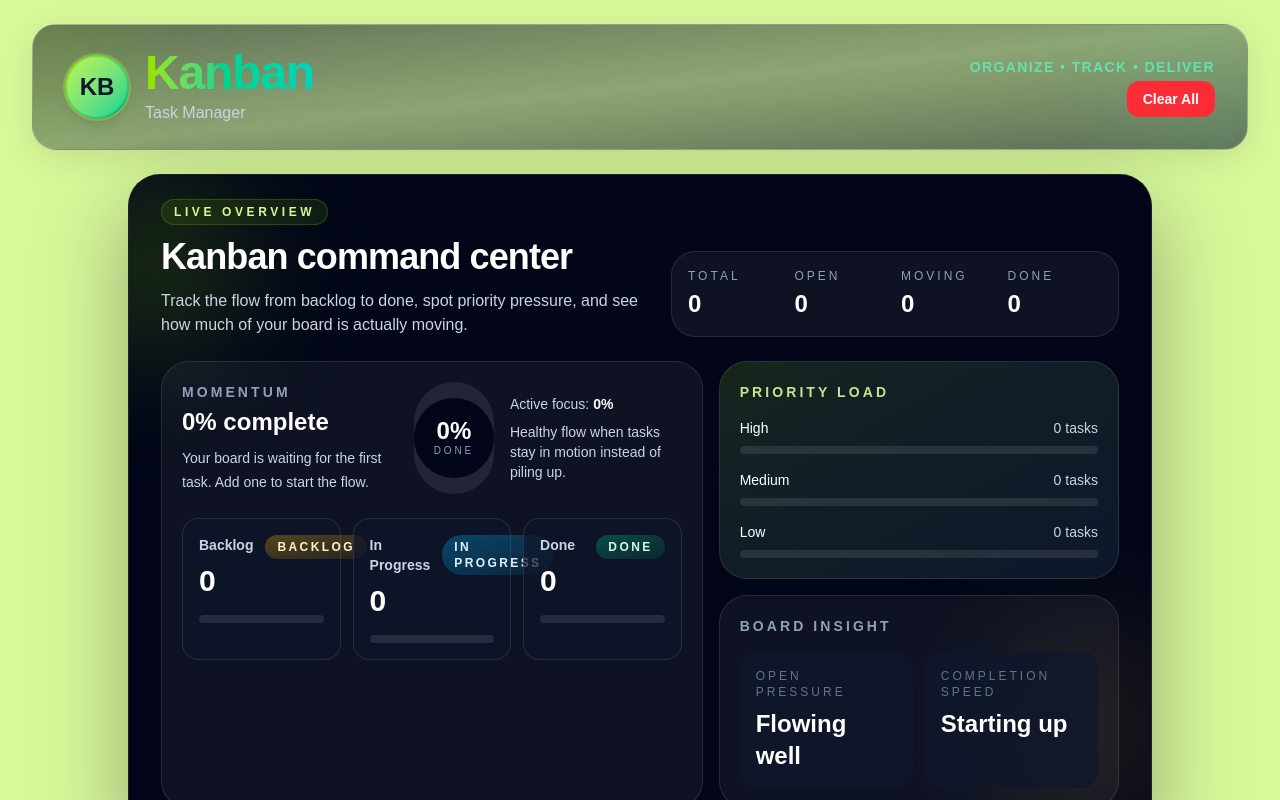
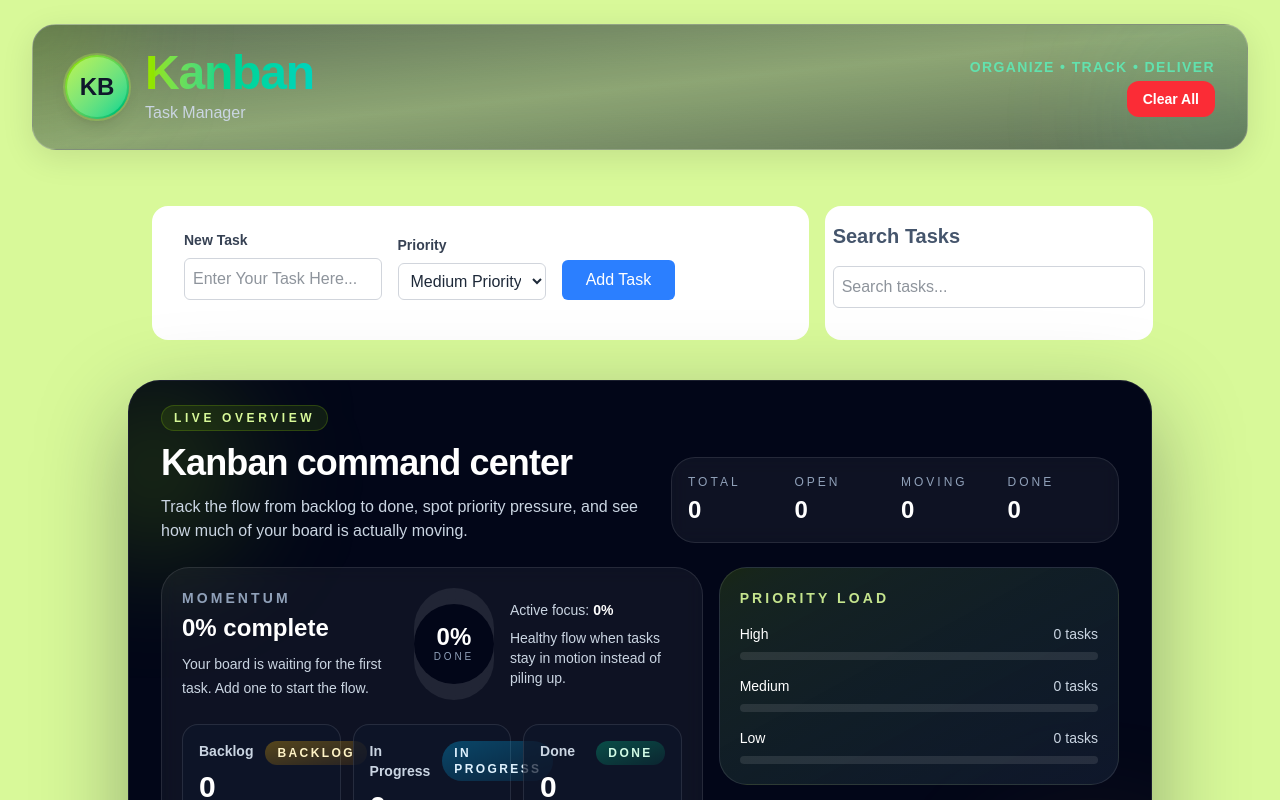
Before and after one commit to Vikas123Rathore/Kanban-Task-Manager, a React (Vite) app: page / in a window 1280 px wide. Shown: the top 800 px of the page. Built offline with nearby package versions, Linux system fonts and the light colour scheme.

Commit message:
Refactor App component: update TaskForm placement for improved task management and UI consistency

```diff
--- a/src/App.jsx
+++ b/src/App.jsx
@@ -60,6 +60,12 @@ const App = () => {
       <div className="mx-auto min-h-screen px-4 py-6 text-slate-900 bg-lime-200 md:px-8">
         <Header clearAllData={clearAllData} />
 
+        <TaskForm
+          setTasks={setTasks}
+          tasks={tasks}
+          searchTerm={searchTerm}
+          setSearchTerm={setSearchTerm}
+        />
         <div className="mt-6 md:mx-24">
           <DashboardOverview
             tasks={tasks}
@@ -68,12 +74,12 @@ const App = () => {
           />
         </div>
 
-        <TaskForm
+        {/* <TaskForm
           setTasks={setTasks}
           tasks={tasks}
           searchTerm={searchTerm}
           setSearchTerm={setSearchTerm}
-        />
+        /> */}
 
         <div className="flex flex-col md:flex-row gap-4 mt-4 mx-auto w-full md:w-[90%] rounded-2xl md:ml-30">
           <TaskList
```
